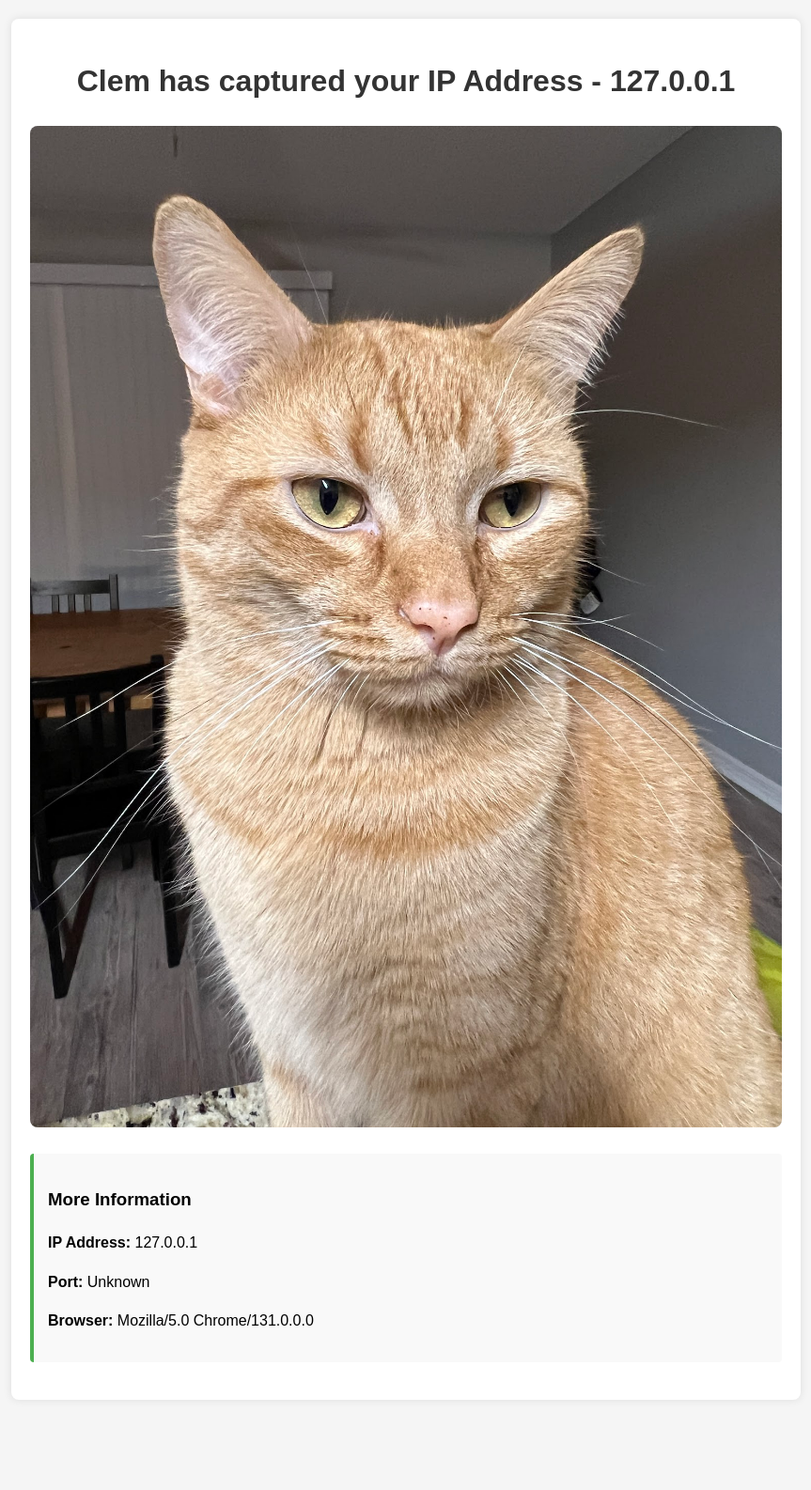
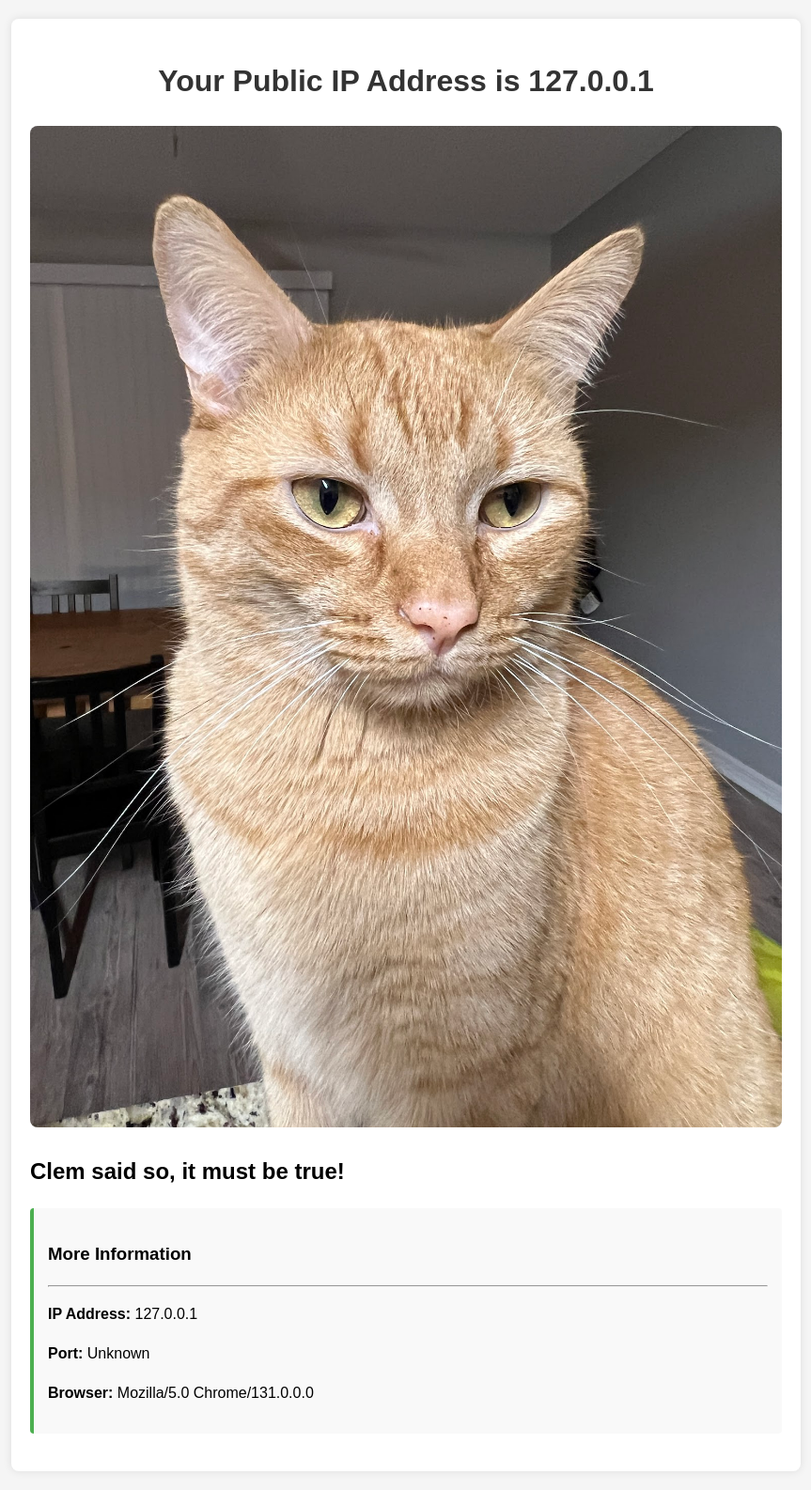
Before and after one commit to cobycodes/ipclem, a Flask app: page / in a window 1280 px wide. Shown: the whole page at 94% size, without its empty margins (208-1071 px from the left). Before the commit the page ends 1450 px from the top, so only its background shows below. Run offline with Flask 3, Linux system fonts and the light colour scheme.

Commit message:
adjusted h1 in index.html, added favicon

```diff
--- a/app.py
+++ b/app.py
@@ -86,5 +86,9 @@ def after_request(response):
     # logger.info(f"Response: Status={response.status_code}, Time={timestamp}")
     return response
 
+@app.route('/favicon.ico')
+def favicon():
+    return app.send_static_file('favicon.ico')
+
 if __name__ == '__main__':
     app.run(host='0.0.0.0', port=8005, debug=True)
--- a/templates/index.html
+++ b/templates/index.html
@@ -3,17 +3,20 @@
 <head>
     <meta charset="UTF-8">
     <meta name="viewport" content="width=device-width, initial-scale=1.0">
-    <title>IPs by Clem</title>
+    <title>IP Clem</title>
+    <link rel="icon" href="{{ url_for('static', filename='favicon.ico') }}" type="image/x-icon">
     <link rel="stylesheet" href="/static/style.css">
 </head>
 <body>
     <div class="container">
-        <h1>Clem has captured your IP Address - {{ client_ip }}</h1>
+        <h1 style="word-break: break-word; white-space: normal;">Your Public IP Address is <strong>{{ client_ip }}</strong></h1>
         <div class="image-container">
             <img src="/static/clem.jpg" alt="Mr.Clem">
         </div>
+        <h2>Clem said so, it must be true!</h2>
         <div class="info-box">
-            <h3>More Information</h3>
+            <h3><strong>More Information</strong></h3>
+	    <hr>
             <p><strong>IP Address:</strong> {{ client_ip }}</p>
             <p><strong>Port:</strong> {{ client_port }}</p>
 	    <p><strong>Browser:</strong> {{ user_agent }}</p>
```
Also changed, not shown: README.md, static/favicon.ico (added), static/web-app-manifest-192x192.png (added).
